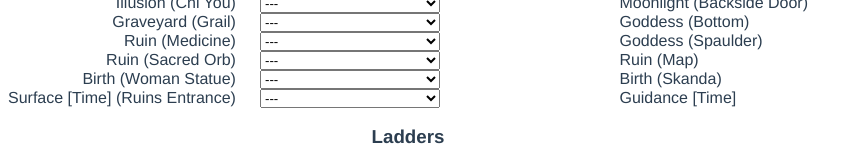
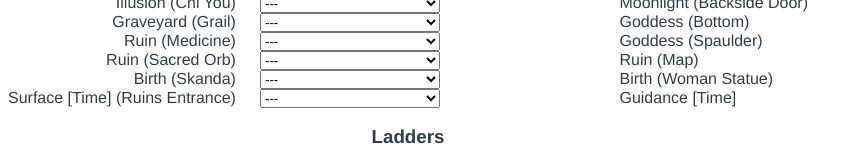
Before and after one commit to oneup40/lmr-entrance-tracker, a Vue app: page / in a window 1280 px wide. Shown: the part 221-381 px from the top of the page, without its empty margins (0-862 px from the left). Built offline with nearby package versions, Linux system fonts and the light colour scheme.

Commit message:
fix birth left/right swap

```diff
--- a/src/components/LMREntranceTracker.vue
+++ b/src/components/LMREntranceTracker.vue
@@ -76,7 +76,7 @@ export default {
                 "Graveyard (Grail)",
                 "Ruin (Medicine)",
                 "Ruin (Sacred Orb)",
-                "Birth (Woman Statue)",
+                "Birth (Skanda)",
                 "Surface [Time] (Ruins Entrance)",
             ],
             right: [
@@ -90,7 +90,7 @@ export default {
                 { name: "Goddess (Bottom)", used: false },
                 { name: "Goddess (Spaulder)", used: false },
                 { name: "Ruin (Map)", used: false },
-                { name: "Birth (Skanda)", used: false },
+                { name: "Birth (Woman Statue)", used: false },
                 { name: "Guidance [Time]", used: false },
             ]
         },
```
